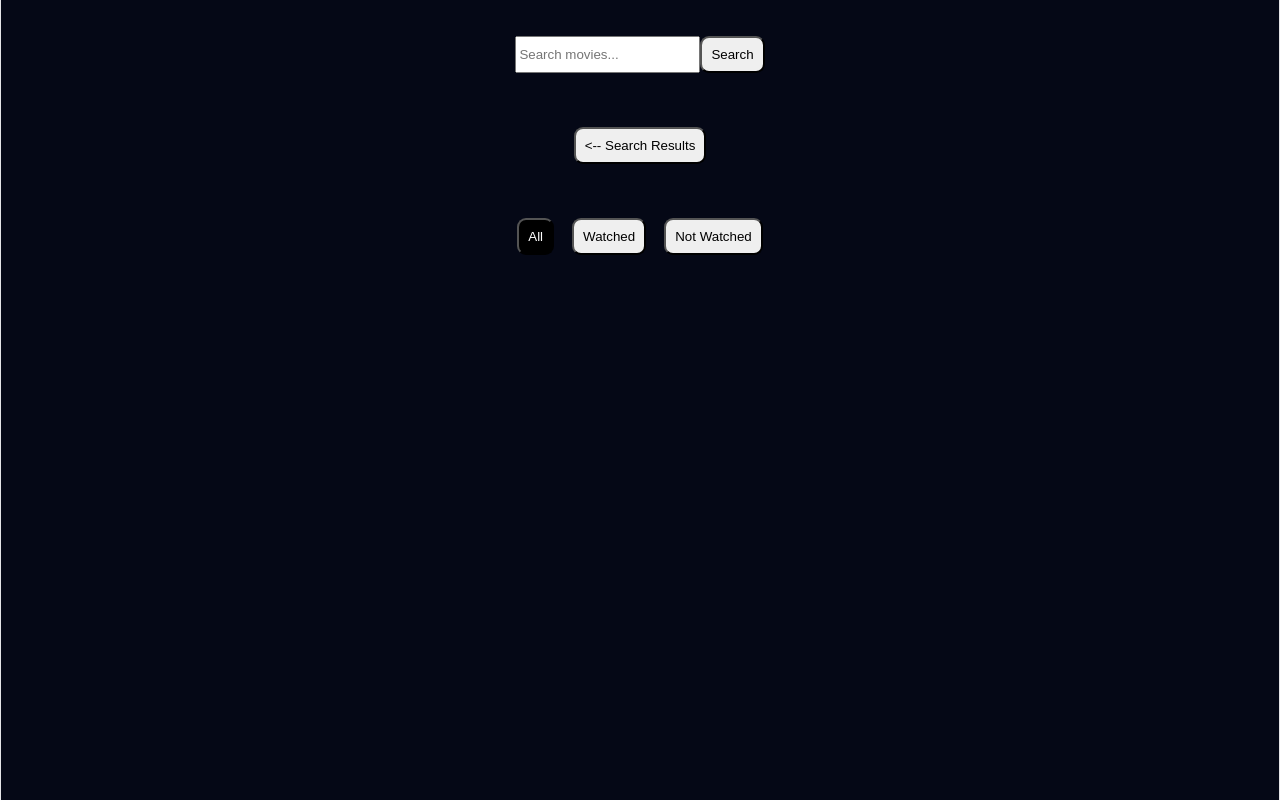
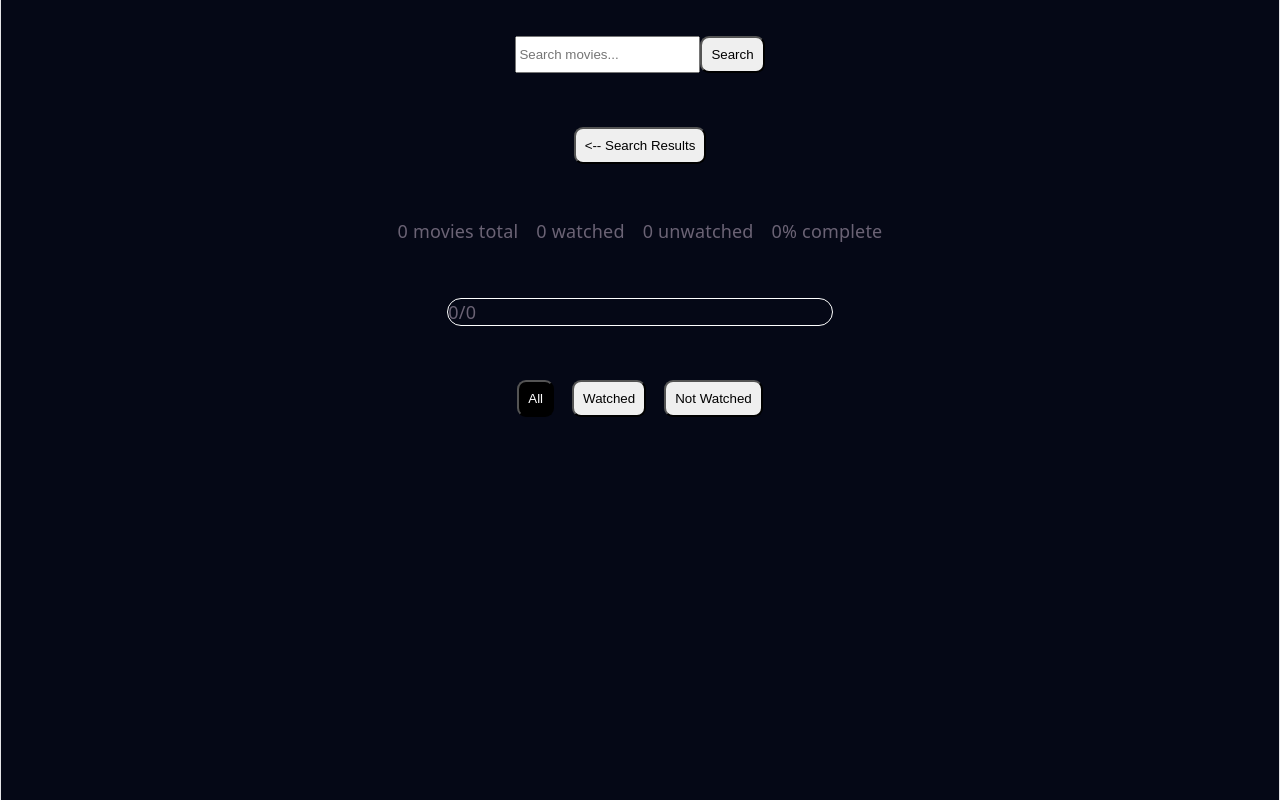
Before and after one commit to NenoPr/movie-library, a React (Vite) app: page / in a window 1280 px wide. Both pictures are taken after a click on the button "My Watchlist -->". Built offline with nearby package versions, Linux system fonts and the light colour scheme.

Commit message:
Added a progress bar and stats for watched, unwatched, total and completed movies. Created a new component for movie card.

```diff
--- a/src/App.css
+++ b/src/App.css
@@ -94,3 +94,22 @@ button {
   border-radius: 0.5rem;
   cursor: pointer;
 }
+
+.watchlist-stats {
+  display: flex;
+  gap: 1rem;
+  align-self: center;
+}
+
+.progress-bar-container {
+  width: 30%;
+  border: 0.1rem solid white;
+  border-radius: 1rem;
+  align-self: center;
+}
+
+.progress-bar {
+  background-color: rgb(255, 0, 0);
+  height: 100%;
+  border-radius: 1rem;
+}
--- /dev/null
+++ b/src/components/MovieCard.jsx
@@ -0,0 +1,58 @@
+import "../App.css";
+
+function MovieCard({ movie, onToggleWatched, onRatingChange, onRemove }) {
+  return (
+    <>
+      <div className="movie-card">
+        <div className="movie-poster">
+          <img
+            className="poster-image"
+            src={
+              movie.poster_path
+                ? `https://image.tmdb.org/t/p/w500/${movie.poster_path}`
+                : "/no_poster.png"
+            }
+            alt={movie.title}
+          />
+        </div>
+        <div className="movie-details">
+          <h2>{movie.title}</h2>
+          <p>Release Date: {movie.release_date}</p>
+          <div>
+            <p>
+              Click to set show as{" "}
+              {movie.watched ? "not watched:" : "as watched:"}
+            </p>
+            <button onClick={() => onToggleWatched(movie.id)}>
+              {movie.watched ? "Completed" : "Not watched"}
+            </button>
+          </div>
+          <div>Change your rating:</div>
+          <p>Your Rating:</p>
+          <select
+            value={movie.user_rating}
+            onChange={(event) => onRatingChange(movie.id, event.target.value)}
+          >
+            <option value="0">Not rated</option>
+            <option value="1">1</option>
+            <option value="2">2</option>
+            <option value="3">3</option>
+            <option value="4">4</option>
+            <option value="5">5</option>
+            <option value="6">6</option>
+            <option value="7">7</option>
+            <option value="8">8</option>
+            <option value="9">9</option>
+            <option value="10">10</option>
+          </select>
+          <p></p>
+          <button onClick={() => onRemove(movie.id)}>
+            Remove from watchlist
+          </button>
+        </div>
+      </div>
+    </>
+  );
+}
+
+export default MovieCard;
--- a/src/components/watchlist.jsx
+++ b/src/components/watchlist.jsx
@@ -1,8 +1,10 @@
 import { useState, useEffect } from "react";
 import "../App.css";
+import MovieCard from "./MovieCard.jsx";
 
 function Watchlist({ watchlist, setWatchlist }) {
   const [currentTab, setCurrentTab] = useState("all");
+
   useEffect(() => {
     console.log(watchlist);
   }, []);
@@ -36,8 +38,35 @@ function Watchlist({ watchlist, setWatchlist }) {
 
     return true;
   });
+
+  const watchedFilms = watchlist.filter((movie) => {
+    if (movie.watched === true) return movie;
+  });
+  const unwatchedFilms = watchlist.filter((movie) => {
+    if (movie.watched === false) return movie;
+  });
+  const completionPercentage =
+    watchlist.length > 0
+      ? Math.round((watchedFilms.length / watchlist.length) * 100)
+      : 0;
   return (
     <>
+      <div className="watchlist-stats">
+        <div>{watchlist.length} movies total</div>
+        <div>{watchedFilms.length} watched</div>
+        <div>{unwatchedFilms.length} unwatched</div>
+        <div>{completionPercentage}% complete</div>
+      </div>
+      <div className="progress-bar-container">
+        <div
+          style={{
+            width: `${completionPercentage}%`,
+          }}
+          className="progress-bar"
+        >
+          {watchedFilms.length}/{watchlist.length}
+        </div>
+      </div>
       <div className="watched-tabs">
         <button
           className={`all-watchlist watchlist-tab ${currentTab === "all" ? "watchlist-tab-selected" : ""}`}
@@ -59,62 +88,15 @@ function Watchlist({ watchlist, setWatchlist }) {
         </button>
       </div>
       <div className="movies-card-holder">
-        {filteredWatchlist.map((movie) => {
-          return (
-            <div key={movie.id} className="movie-card">
-              <div className="movie-poster">
-                <img
-                  className="poster-image"
-                  src={
-                    movie.poster_path
-                      ? `https://image.tmdb.org/t/p/w500/${movie.poster_path}`
-                      : "/no_poster.png"
-                  }
-                  alt={movie.title}
-                />
-              </div>
-              <div className="movie-details">
-                <h2>{movie.title}</h2>
-                <p>Release Date: {movie.release_date}</p>
-                <div>
-                  <p>
-                    Click to set show as{" "}
-                    {movie.watched ? "not watched:" : "as watched:"}
-                  </p>
-                  <button onClick={() => updateWatchlistWatched(movie.id)}>
-                    {movie.watched ? "Completed" : "Not watched"}
-                  </button>
-                </div>
-                <div>Change your rating:</div>
-                <p>Your Rating:</p>
-                <select
-                  name="rating"
-                  id="rating"
-                  value={movie.user_rating}
-                  onChange={(event) =>
-                    updateWatchlistRating(movie.id, event.target.value)
-                  }
-                >
-                  <option value="0">Not rated</option>
-                  <option value="1">1</option>
-                  <option value="2">2</option>
-                  <option value="3">3</option>
-                  <option value="4">4</option>
-                  <option value="5">5</option>
-                  <option value="6">6</option>
-                  <option value="7">7</option>
-                  <option value="8">8</option>
-                  <option value="9">9</option>
-                  <option value="10">10</option>
-                </select>
-                <p></p>
-                <button onClick={() => removeWatchlist(movie.id)}>
-                  Remove from watchlist
-                </button>
-              </div>
-            </div>
-          );
-        })}
+        {filteredWatchlist.map((movie) => (
+          <MovieCard
+            key={movie.id}
+            movie={movie}
+            onToggleWatched={updateWatchlistWatched}
+            onRatingChange={updateWatchlistRating}
+            onRemove={removeWatchlist}
+          ></MovieCard>
+        ))}
       </div>
     </>
   );
```
